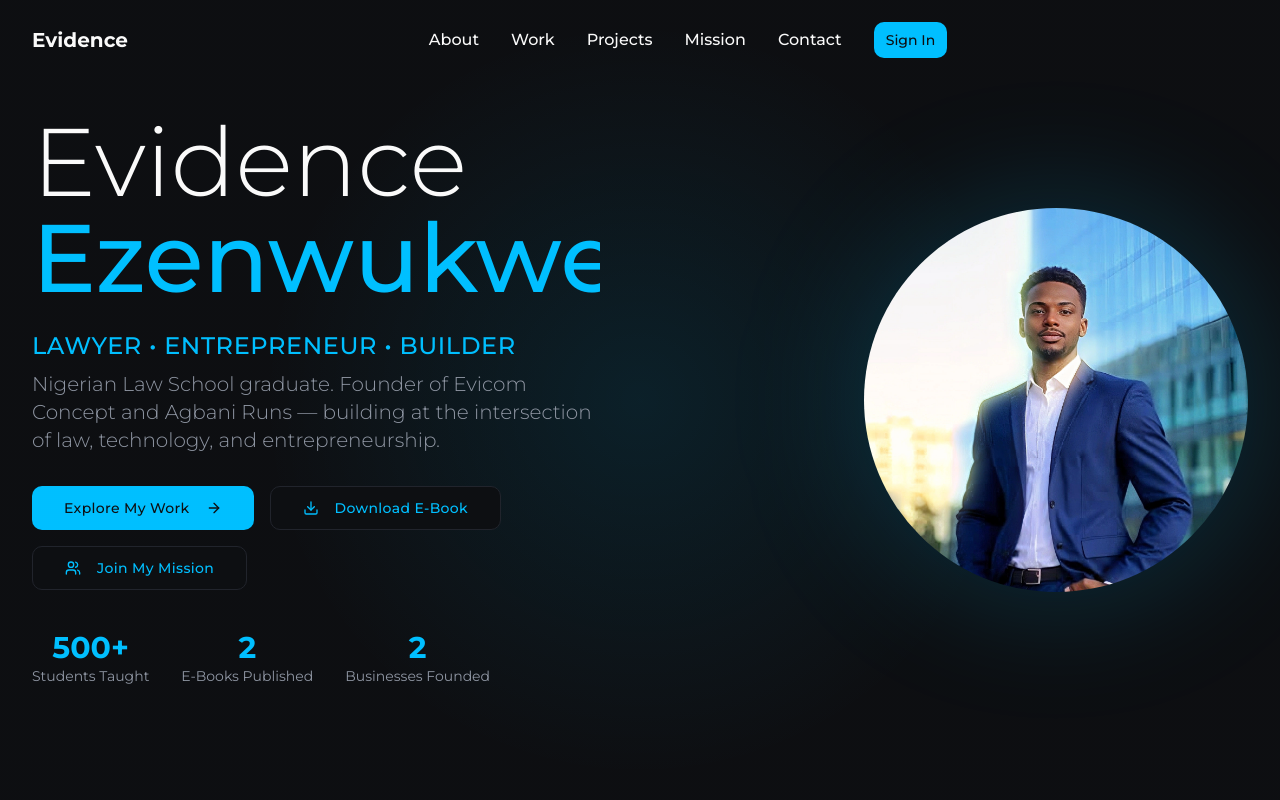
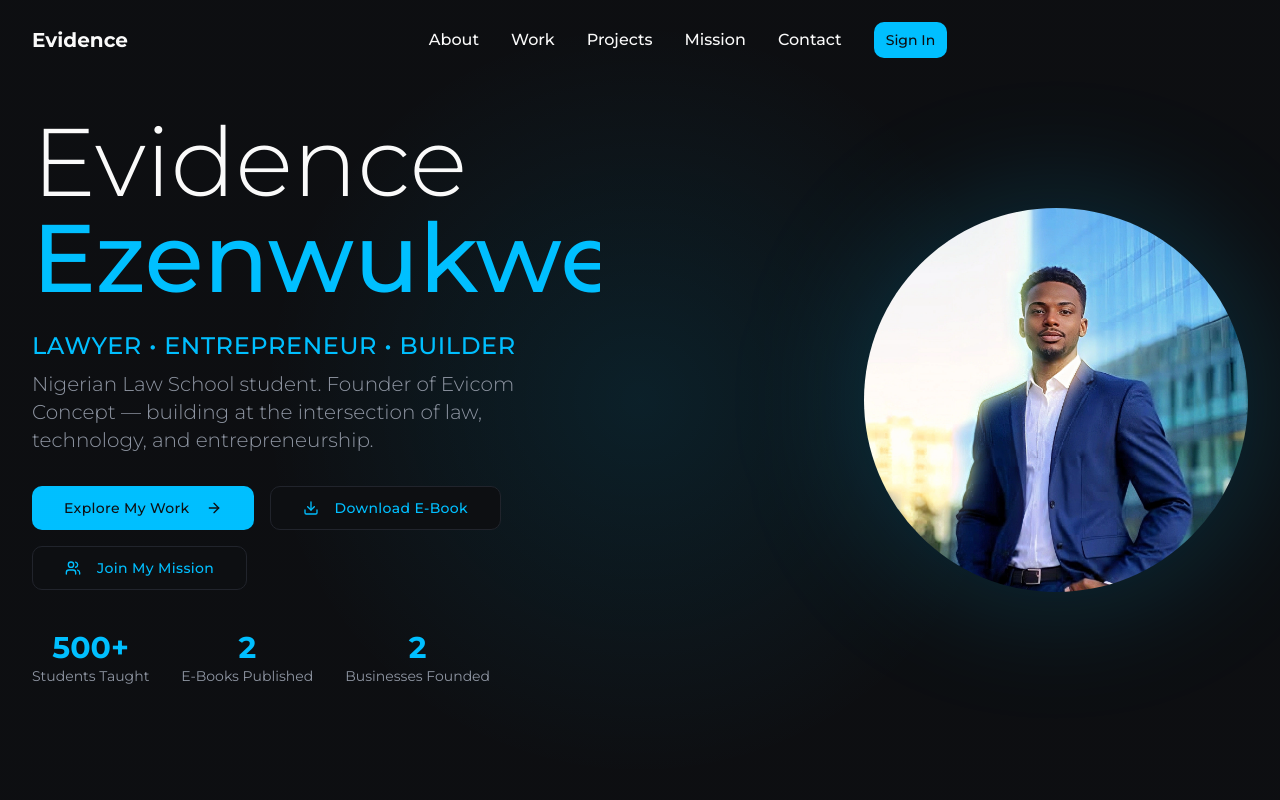
Before and after one commit to evidenceezenwukwe-cpu/nexus-visionary-builder, a React (Vite) app: page / in a window 1280 px wide. Shown: the top 800 px of the page. Built offline with nearby package versions, Linux system fonts and the light colour scheme; the HTML template or start-up script is replaced by a standard one.

Commit message:
Update HeroSection.tsx

```diff
--- a/src/components/HeroSection.tsx
+++ b/src/components/HeroSection.tsx
@@ -26,7 +26,7 @@ const HeroSection = () => {
                   Lawyer • Entrepreneur • Builder
                 </p>
                 <p className="text-base sm:text-lg lg:text-xl text-muted-foreground font-light leading-relaxed max-w-2xl">
-                  Nigerian Law School graduate. Founder of Evicom Concept and Agbani Runs — building at the intersection of law, technology, and entrepreneurship.
+                  Nigerian Law School student. Founder of Evicom Concept — building at the intersection of law, technology, and entrepreneurship.
                 </p>
               </div>
             </div>
```
